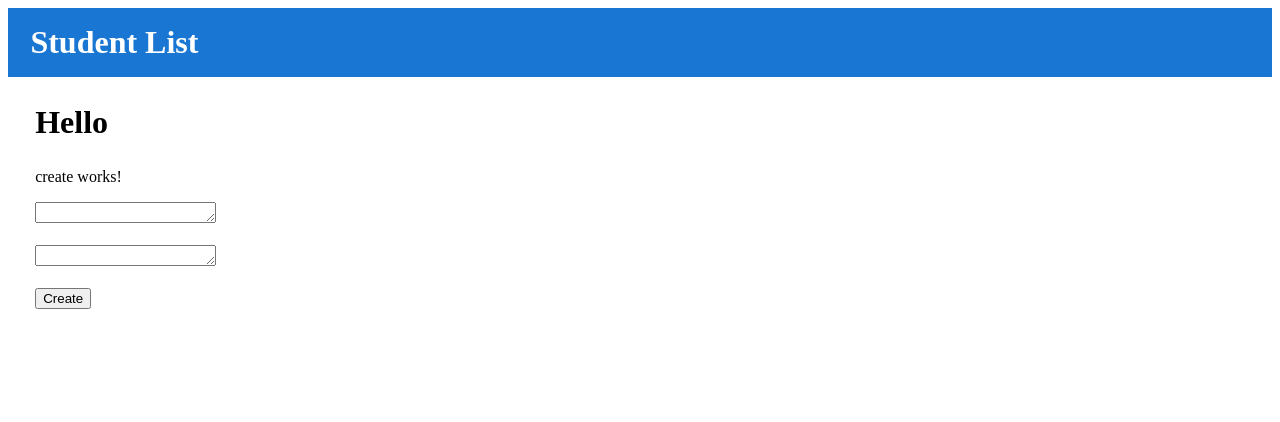
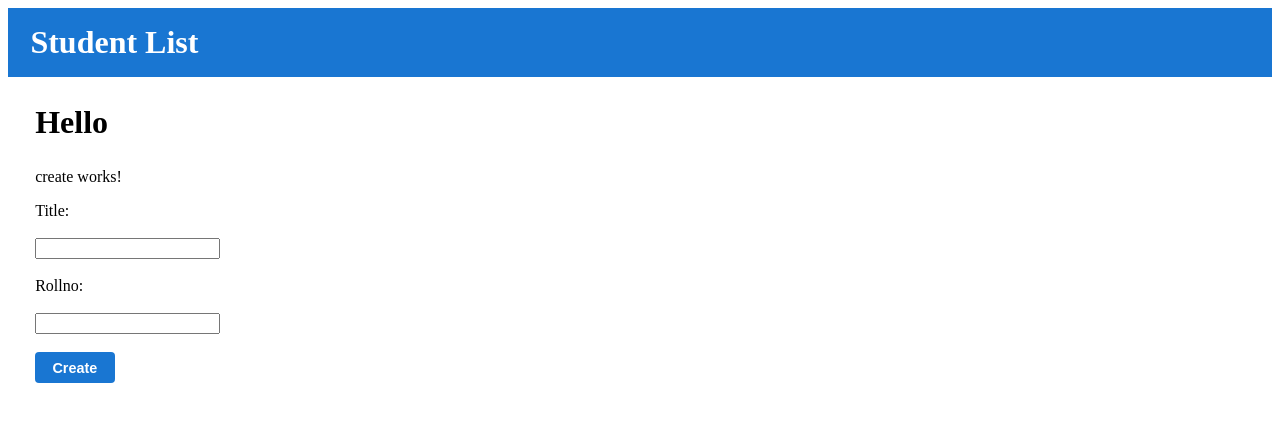
Before and after one commit to SubinSebastianGit/Rest, an Angular app in the folder student-app/: page /create in a window 1280 px wide. Shown: the top 422 px of the page. Built offline with nearby package versions, Linux system fonts and the light colour scheme.

Commit message:
sixth commit

```diff
--- a/student-app/src/app/app.component.css
+++ b/student-app/src/app/app.component.css
@@ -1,9 +1,24 @@
 app-top-bar {
-    margin: 0;
-
-  }
+  margin: 0;
+}
 
 div {
-    margin: 1.7em;
+  margin: 1.7em;
+}
 
+button {
+  border: none;
+  padding: .5em 1.2em;
+  border-radius: 4px;
+  cursor: pointer;
+  background-color: #1976d2;
+  color: white;
+  font-family: Arial;
+  font-size: .8em;
+  font-weight: bold;
 }
+
+button:hover {
+  background-color: #1976ff;
+  left: 2.1em;
+}
--- a/student-app/src/app/components/create/create.component.css
+++ b/student-app/src/app/components/create/create.component.css
@@ -0,0 +1,16 @@
+button {
+  border: none;
+  padding: .5em 1.2em;
+  border-radius: 4px;
+  cursor: pointer;
+  background-color: #1976d2;
+  color: white;
+  font-family: Arial;
+  font-size: .9em;
+  font-weight: bold;
+}
+
+button:hover {
+  background-color: #1976ff;
+  left: 2.1em;
+}
--- a/student-app/src/app/components/create/create.component.html
+++ b/student-app/src/app/components/create/create.component.html
@@ -1,8 +1,14 @@
 <div>
 <p>create works!</p>
-<textarea rows="1" [(ngModel)]="enteredTitle"></textarea><br><br>
-<textarea rows="1" [(ngModel)]="enteredrollno"></textarea><br><br>
-<button (click)="onAddData()">Create</button>
+<form>
+<label>Title:<br><br>
+<input [(ngModel)]="enteredTitle" name="title"/><br><br>
+</label>
+<label>Rollno:<br><br>
+<input [(ngModel)]="enteredrollno" name="rollno"/><br><br>
+</label>
+<button (click)="onAddData()" routerLink="/list">Create</button>
+</form>
 <p>{{title}}</p>
 <p>{{rollno}}</p>
 </div>
--- a/student-app/src/app/components/create/create.component.ts
+++ b/student-app/src/app/components/create/create.component.ts
@@ -27,7 +27,8 @@ export class CreateComponent implements OnInit {
   onAddData() {
   this.title = this.enteredTitle;
   this.rollno = this.enteredrollno;
-  this.addList();
+  if(confirm("New data about to be added"))
+    this.addList();
   }
 
 }
--- a/student-app/src/app/components/detail/detail.component.css
+++ b/student-app/src/app/components/detail/detail.component.css
@@ -0,0 +1,16 @@
+button {
+  border: none;
+  padding: .5em 1.2em;
+  border-radius: 4px;
+  cursor: pointer;
+  background-color: #1976d2;
+  color: white;
+  font-family: Arial;
+  font-size: .9em;
+  font-weight: bold;
+}
+
+button:hover {
+  background-color: #1976ff;
+  left: 2.1em;
+}
--- a/student-app/src/app/components/edit/edit.component.css
+++ b/student-app/src/app/components/edit/edit.component.css
@@ -0,0 +1,16 @@
+button {
+  border: none;
+  padding: .5em 1.2em;
+  border-radius: 4px;
+  cursor: pointer;
+  background-color: #1976d2;
+  color: white;
+  font-family: Arial;
+  font-size: .9em;
+  font-weight: bold;
+}
+
+button:hover {
+  background-color: #1976ff;
+  left: 2.1em;
+}
--- a/student-app/src/app/components/edit/edit.component.html
+++ b/student-app/src/app/components/edit/edit.component.html
@@ -7,7 +7,7 @@
 <label>Rollno:<br><br>
 <input [(ngModel)]="list.rollno" name="rollno"/><br><br>
 </label>
-<button (click)="onUpdateData()">Update</button>
+<button (click)="onUpdateData()" routerLink="/list">Update</button>
 </form>
 <p>{{title}}</p>
 <p>{{rollno}}</p>
--- a/student-app/src/app/components/list/list.component.css
+++ b/student-app/src/app/components/list/list.component.css
@@ -3,52 +3,74 @@ ul {
   margin: 0 0 2em 0;
   list-style-type: none;
   padding: 0;
-  width: 18em;
-}
-li {
-  cursor: pointer;
-  background-color: #EEE;
-  margin: .5em;
-  padding: .3em;
-  height: 1.6em;
-  border-radius: 4px;
+  width: 28em;
 }
 
-li:hover {
-  color: #607D8B;
-  background-color: #DDD;
+li {
+  position: relative;
+  margin: 0;
+  padding: .3em 0;
+  border-radius: 4px;
+  font-size: 1.2em;
+}
+
+a {
+  display: inline-block;
+  color: #333;
+  background-color: #c0d6ff;
+  text-decoration: none;
+  cursor: pointer;
+  position: relative;
+  border-radius: 4px;
+  margin: 0 ;
+  padding: .3em 1em .3em 1.3em;
+  width: 8em;
+}
+
+a:hover {
+  background-color: #a0bDff;
   left: .1em;
 }
 
-a {
-  color: #333;
-  text-decoration: none;
-  position: relative;
-  display: inline-block;
-  width: 5em;
-}
-
-a:hover {
-  color:#607D8B;
-}
-
-
-
 button {
-  background-color: #eee;
   border: none;
-  padding: 5px 10px;
+  padding: .5em 1.2em;
   border-radius: 4px;
   cursor: pointer;
+  background-color: #1976d2;
+  color: white;
   font-family: Arial;
+  font-size: .9em;
+  font-weight: bold;
 }
 
 button:hover {
-  background-color: #cfd8dc;
+  background-color: #1976ff;
+  left: 2.1em;
 }
-edit {
+
+button.edit {
+  background-color: #1d1;
+  padding: .5em 1em;
+  font-size: .8em;
   position: relative;
-  margin: 0;
-  height: 100%;
+  left: 1em;
+}
 
+button.delete {
+  background-color: #d11;
+  padding: .5em 1em;
+  font-size: .8em;
+  position: relative;
+  left: 2em;
 }
+
+button.edit:hover {
+  background-color: #1f1;
+  left: 1.1em;
+}
+
+button.delete:hover {
+  background-color: #f11;
+  left: 2.1em;
+}
--- a/student-app/src/app/components/list/list.component.html
+++ b/student-app/src/app/components/list/list.component.html
@@ -3,7 +3,8 @@
 <ul>
 <li *ngFor="let list of lists">
 <a routerLink="/detail/{{list._id}}">{{list.title}}</a>
-<button #edit routerLink="/edit/{{list._id}}">Edit</button>
+<button class="edit" routerLink="/edit/{{list._id}}">Edit</button>
+<button class="delete" (click)="deleteList(list._id)">Delete</button>
 </li>
 </ul>
 <button routerLink="/create">Create New Record</button>
--- a/student-app/src/app/components/list/list.component.ts
+++ b/student-app/src/app/components/list/list.component.ts
@@ -27,4 +27,12 @@ export class ListComponent implements OnInit {
     });
   }
 
+  deleteList(id) {
+    if(confirm('Delete data'))
+      this.listservice.deletelist(id).subscribe(() => {
+        console.log('Data removed...');
+      });
+    this.fetchLists();
+  }
+
 }
```
Also changed, not shown: 1 other file (tests, documents, lock files or other folders).
